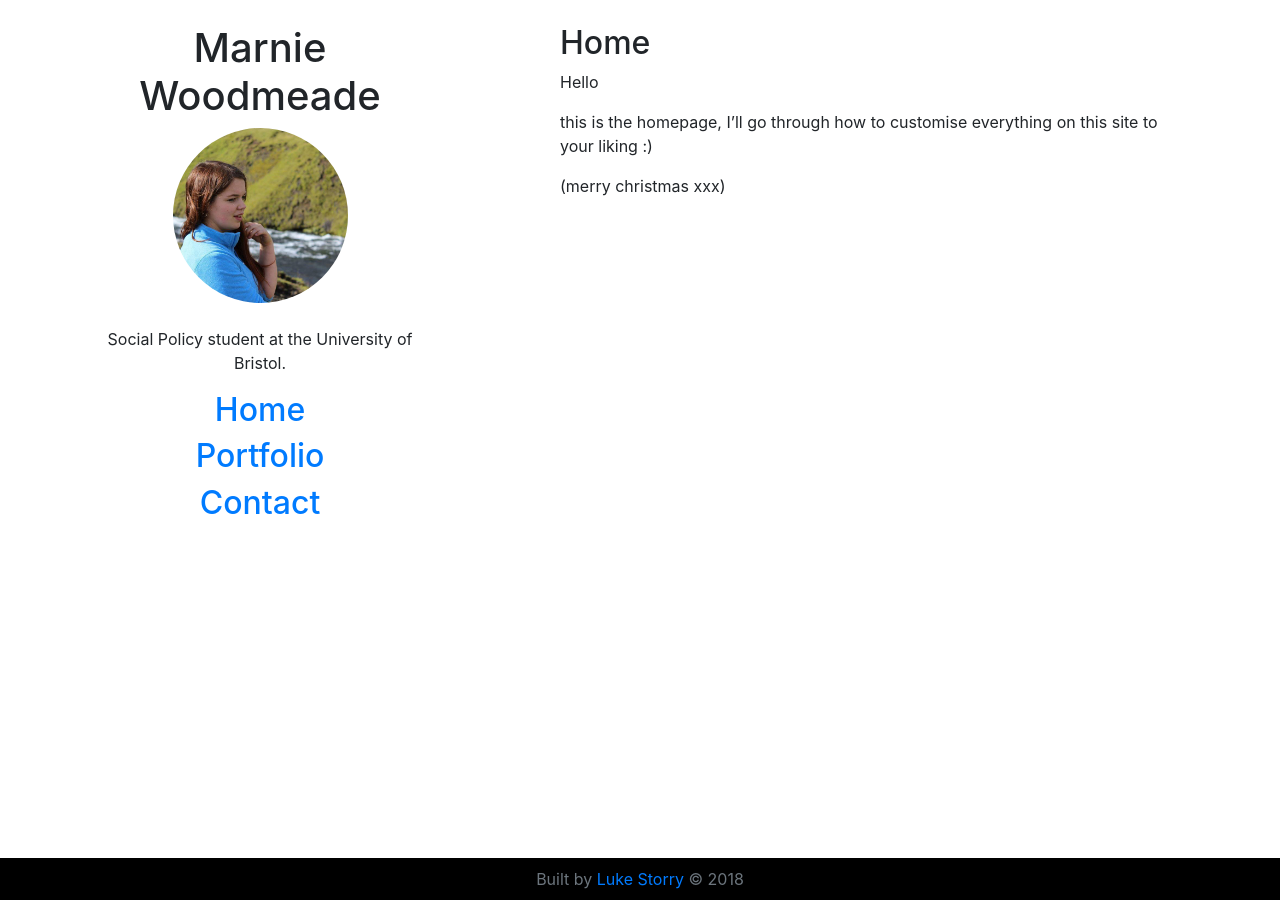
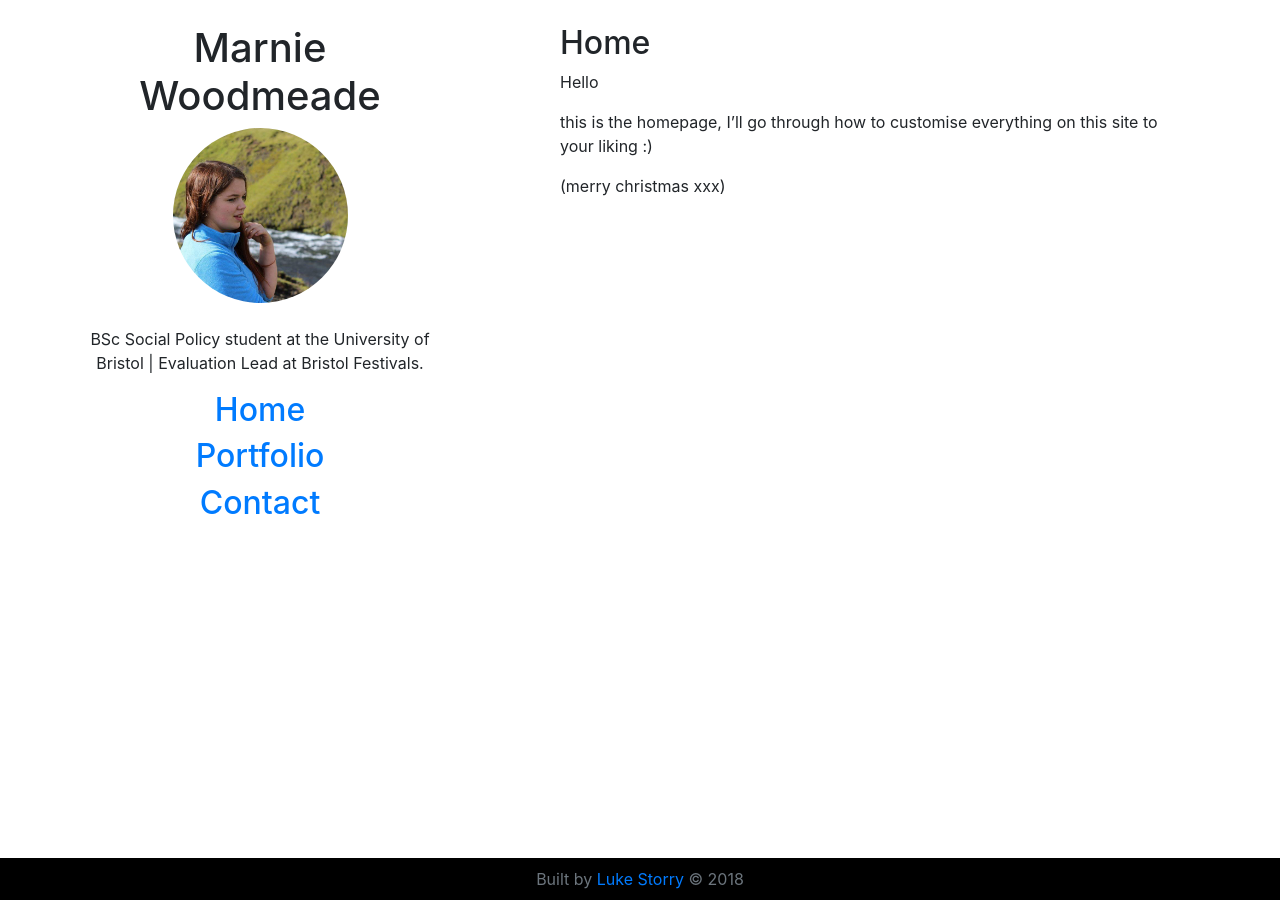
Before and after one commit to LukeStorry/marniewoodmeade, a Jekyll site: the page built from index.md, in a window 1280 px wide. Built offline with Jekyll 4.4.1, drawn with Linux system fonts in a browser that asks for light colours.

Commit message:
updated site description

```diff
--- a/_config.yml
+++ b/_config.yml
@@ -1,6 +1,6 @@
 #Setup
 title: Marnie Woodmeade
-description: Social Policy student at the University of Bristol.
+description: BSc Social Policy student at the University of Bristol | Evaluation Lead at Bristol Festivals.
 profilepic: /assets/img/profilepic.jpg
 
 # URL settings
```
